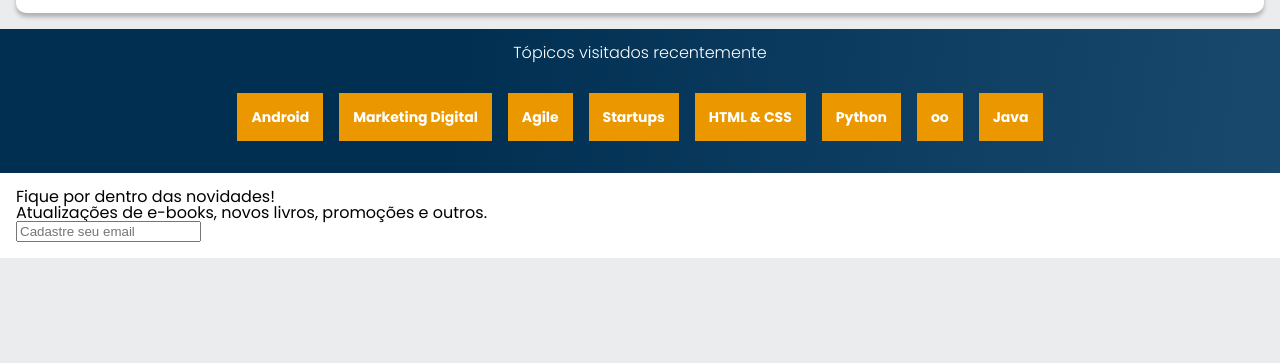
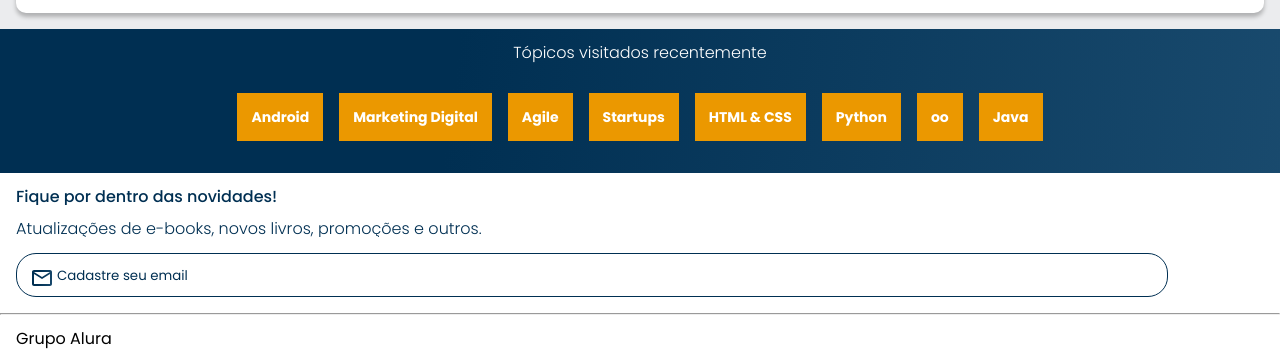
Before and after one commit to FrontJose/Portifolio, a plain HTML site: page index.html in a window 1280 px wide. Shown: the part 2301-2664 px from the top of the page. Before the commit the page ends 2559 px from the top, so only its background shows below. Drawn offline with nearby package versions, Linux system fonts and the light colour scheme.

Commit message:
Add files via upload

```diff
--- a/index.html
+++ b/index.html
@@ -175,6 +175,14 @@
         <p class="contato__texto">Atualizações de e-books, novos livros, promoções e outros.</p>
         <input type="email" placeholder="Cadastre seu email" class="contato__email">
     </section>
+
+    <hr/>
+
+    <footer class="rodape">
+        <h2 class="rodapetitulo">Grupo Alura</h2>
+    </footer>
+
+
     <script src="https://cdn.jsdelivr.net/npm/swiper@9/swiper-bundle.min.js"></script>
     <script>
         const swiper = new Swiper('.swiper', {
--- a/style/contato.css
+++ b/style/contato.css
@@ -3,6 +3,35 @@
     padding: 1em;
 }
 
+.contato__titulo,
+.contato__texto {
+    background: var(--azul-degrade);
+    -webkit-background-clip: text;
+    -webkit-text-fill-color: transparent;
+    background-clip: text;
+}
+
 .contato__titulo {
-    color: var(--azul-degrade);
+    font-size: 1,125em;
+    font-weight: 500;
 }
+
+.contato__texto {
+    font-weight: 300;
+    margin: 1em 0;
+}
+
+.contato__email {
+    padding: 1em;
+    border: 1px solid var(--azul);
+    border-radius: 1.5em;
+    width: 90%;
+    color: var(--azul);
+}
+
+.contato__email::placeholder {
+    font-family: var(--fonte-principal);
+    color: var(--azul);
+    background: url(/images/Email.svg) no-repeat;
+    padding-left: 2em;
+}
--- a/style/header.css
+++ b/style/header.css
@@ -56,3 +56,7 @@
 .container__botao {
     display: none;
 }
+
+@media screen and (min-width: 1024px) {
+
+}
--- /dev/null
+++ b/style/rodape.css
@@ -0,0 +1,8 @@
+hr {
+    margin: 0;
+}
+
+.rodape {
+    background-color: var(--branco);
+    padding: 1em;
+}
--- a/style/style.css
+++ b/style/style.css
@@ -3,6 +3,7 @@
 @import url("/style/carossel.css");
 @import url("/style/topicos.css");
 @import url("/style/contato.css");
+@import url("/style/rodape.css");
 
 :root {
     --cor-de-fundo: #ebecee;
```
Also changed, not shown: images/Email.svg (added).
